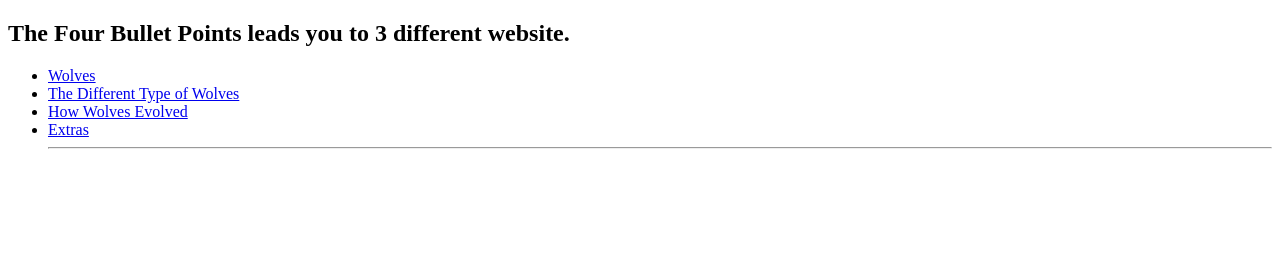
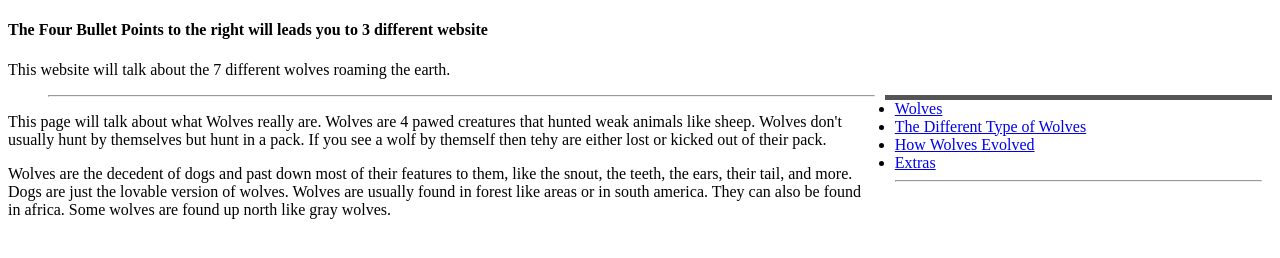
Before and after one commit to jwolfe2023/My-Website, a plain HTML site: page index.html in a window 1280 px wide. Drawn offline with Linux system fonts and the light colour scheme.

Commit message:
Update index.html

```diff
--- a/index.html
+++ b/index.html
@@ -1,3 +1,4 @@
+
 <!DOCTYPE html>
 <html lang="en" dir="ltr">
   <head>
@@ -7,14 +8,24 @@
     <meta name="author" content="James Wolfe">
     <meta name="viewport" content="width=device-width, initial-scale=1.0">
     <title>Wolves</title>
-    <h2>The Four Bullet Points leads you to 3 different website.</h2>
+    <aside id="right">
+    <h4>The Four Bullet Points to the right will leads you to 3 different website</h4> <p> This website will talk about the 7 different wolves roaming the earth.</p>
+    </aside>
   </head>
   <body>
     <nav>
       <ul>
+        <aside style="float:right;width:30%;border-top:solid 5px #555;margin:0 0 0 10px;padding:0 10px;">
         <li><a href="#">Wolves</a></li>
         <li><a href="The_Diffenernt_Type_Of_Wolves.html">The Different Type of Wolves</a></li>
         <li><a href="How_Wolves_Evolved.html">How Wolves Evolved</a></li>
         <li><a href="Extras.html">Extras</a></li>
+          <hr>
+        </aside>
         <hr>
+      </ul>
+    <nav>
+    <p> This page will talk about what Wolves really are. Wolves are 4 pawed creatures that hunted weak animals like sheep. Wolves don't usually hunt by themselves but hunt in a pack. If you see a wolf by themself then tehy are either lost or kicked out of their pack. </p>
+    <p> Wolves are the decedent of dogs and past down most of their features to them, like the snout, the teeth, the ears, their tail, and more. Dogs are just the lovable version of wolves. Wolves are usually found in forest like areas or in south america. They can also be found in africa. Some wolves are found up north like gray wolves.
+  </body>
 </html>
```
